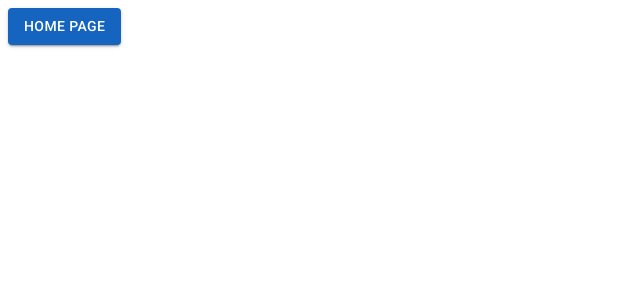
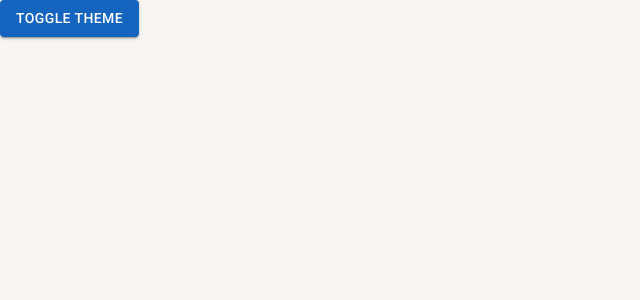
Before and after one commit to flaviorocha2018/CASHFLOWBR_FRONTEND_BILLING, a React (Create React App) app: page /home-page in a window 1280 px wide. Shown: the top 300 px of the page, without its empty margins (0-640 px from the left). Built offline with nearby package versions, Linux system fonts and the light colour scheme.

Commit message:
feat: Toggle Theme Done - OK.

```diff
--- a/public/index.html
+++ b/public/index.html
@@ -21,7 +21,7 @@
     />
 
   </head>
-  <body>
+  <body style="margin: 0; padding: 0;">
     <noscript>You need to enable JavaScript to run this app.</noscript>
     <div id="root"></div>
 
--- a/src/routes/index.tsx
+++ b/src/routes/index.tsx
@@ -1,12 +1,14 @@
 import { Button } from '@mui/material';
 import { Routes, Route, Navigate } from 'react-router-dom';
+import { useAppThemeContext } from '../shared/context';
 
 
 export const AppRoutes = () => {
+    const {toggleTheme} = useAppThemeContext();
 
     return(
         <Routes>
-            <Route path="/home-page" element={<Button variant= 'contained' color='primary'>Home Page</Button>} />
+            <Route path="/home-page" element={<Button variant= 'contained' color='primary' onClick={toggleTheme}>Toggle Theme</Button>} />
 
             <Route path= "*" element={<Navigate to="/home-page" />} />
 
--- /dev/null
+++ b/src/shared/context/ThemeContext.tsx
@@ -0,0 +1,42 @@
+import { createContext, useState, useCallback, useMemo, useContext, PropsWithChildren } from "react";
+import { ThemeProvider } from "@mui/material";
+import { DarkTheme, LightTheme } from "../themes";
+import { Box } from "@mui/system";
+
+interface IThemeContextData {
+    themeName: 'light' | 'dark'
+    toggleTheme: () => void;
+}
+
+const ThemeContext = createContext({} as IThemeContextData);
+
+export const useAppThemeContext = () => {
+    return useContext(ThemeContext);
+}
+
+export const AppthemeProvider: React.FC<PropsWithChildren> = ({children}) => {
+    const [themeName, setThemeName ] = useState<'light' | 'dark'>('light');
+
+    const toggleTheme = useCallback(() => {
+        setThemeName(oldThemeName => oldThemeName === 'light' ? 'dark': 'light')
+    }, []);
+
+    const theme = useMemo(() => {
+        if (themeName === 'light') return LightTheme;
+
+        return DarkTheme;
+
+    }, [themeName]);
+
+    return (
+        <ThemeContext.Provider value={{themeName, toggleTheme}}>
+             <ThemeProvider theme={theme}>
+                <Box width="100vw" height="100vh" bgcolor={theme.palette.background.default}>
+                {children}
+                </Box>
+
+            </ThemeProvider>
+
+        </ThemeContext.Provider>
+    )
+}
--- a/src/shared/context/index.ts
+++ b/src/shared/context/index.ts
@@ -1 +1 @@
-export { };
+export * from './ThemeContext';
--- /dev/null
+++ b/src/shared/themes/Dark.ts
@@ -0,0 +1,40 @@
+import { createTheme } from '@mui/material';
+import { blue, cyan, green, red } from '@mui/material/colors';
+
+export const DarkTheme = createTheme({
+    palette: {
+        primary: {
+            main: blue[800],
+            dark: blue[900],
+            light: blue[500],
+            contrastText: '#ffffff',
+        },
+        secondary: {
+            main: cyan[800],
+            dark: cyan[900],
+            light: cyan[500],
+            contrastText: '#ffffff',
+        },
+
+        error: {
+            main: red[800],
+            dark: red[900],
+            light: red[400],
+            contrastText: '#ffffff',
+        },
+
+        success: {
+            main: green[800],
+            dark: green[900],
+            light: green[500],
+            contrastText: '#ffffff',
+
+        },
+
+        background: {
+            paper: '#303134',
+            default: '#202124',
+        },
+
+    }
+});
--- a/src/shared/themes/index.ts
+++ b/src/shared/themes/index.ts
@@ -1 +1,2 @@
 export * from './Light';
+export * from './Dark';
```
Also changed, not shown: src/App.tsx (+5 -4 lines).
